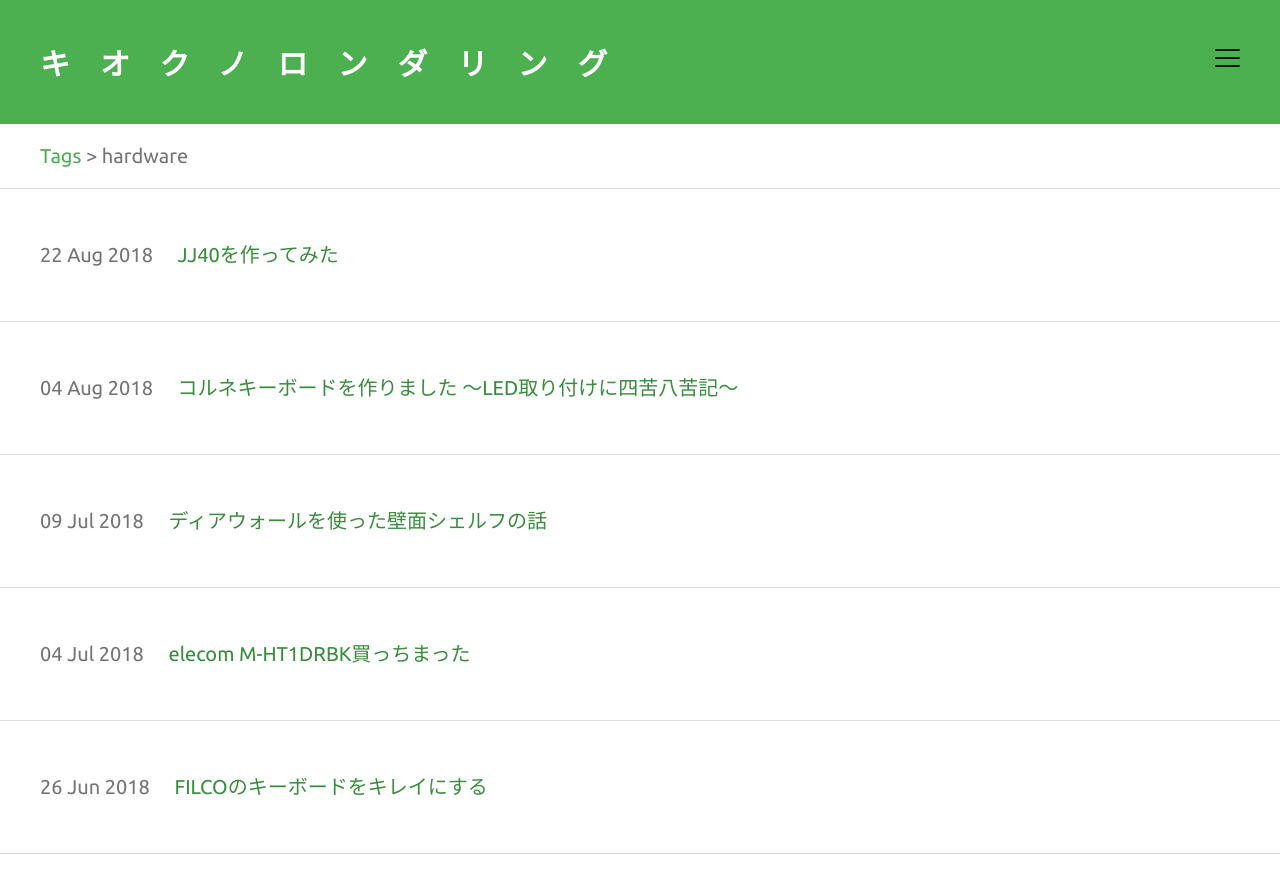
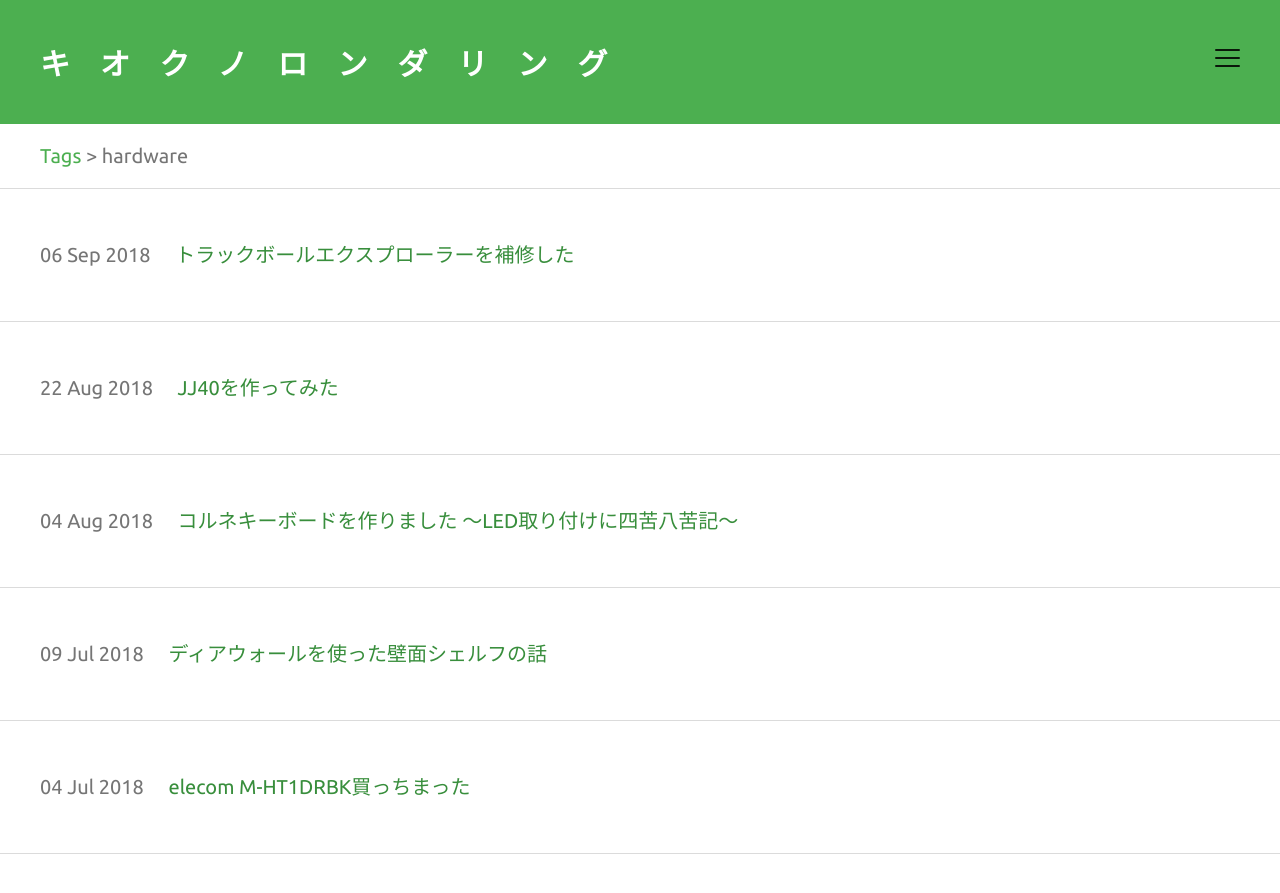
Before and after one commit to marksard/marksard.github.io, a Jekyll site: the page built from tags/hardware.md, in a window 1280 px wide and 900 px high. Shown: the top 893 px of the window. Built offline with Jekyll 4.4.1, drawn with Linux system fonts in a browser that asks for light colours; some web fonts are replaced; some of the changed lines change nothing that is shown.

Commit message:
[article][update]

````diff
--- /dev/null
+++ b/_posts/2018-09-06-repair-the-tbe.markdown
@@ -0,0 +1,60 @@
+---
+layout: post
+title: "トラックボールエクスプローラーを補修した"
+date: 2018-09-06 11:00:00 +0900
+tag: [hardware]
+image: 20180823-P8230056.jpg
+---
+
+# トラックボールエクスプローラーをキレイにしたい
+
+　先日[エレコムのトラックボール]({% post_url 2018-07-04-elecom-m-ht1drbk %})を購入して、壊れてもいいやという気楽さが出来たので（？）トラックボールエクスプローラー（TBE）をキレイにすることにしました。
+
+## 行程
+
+* 分解清掃
+* サンドペーパーをかける
+* サーフェーサーを吹く
+* 好きな色を吹く
+* クリアで塗った色を保護
+* パームレストを追加
+
+## 分解
+
+　かれこれ十数年は使ってるだろうか…パームレスト部の塗装が擦れてハゲてたり、キズがあったり、接着剤が着いたままだったり…となりのHUGEと比べると古さが余計に目立ちます。
+
+![img](/assets/photos/20180628-P6280005.jpg)
+
+　分解はさほど難しくないので詳しい解説などは別に譲ります…。このトラックボールの設計的に内部の基盤やその他パーツの保持をプラスチックの爪で行っている箇所が多く、プラスチックの経年劣化もありあちこちの爪が折れました。分解後の写真なども記録として撮影してたんですが汚いので自粛します(;´Д`A ```
+　全部分解したらボディの修復です。
+
+## ペーパー掛け
+
+　ボディ上部とボタン類をサンドペーパーで大きい傷を消しつつ古い塗装を落とします。
+　土台部分はプラスチックの組成があまりよろしくなさそうで塗料の成分で崩壊を加速させたくないのと、ボディに塗装する色的にもマッチしそうなので塗装はやめました。
+
+　ペーパー掛けは塗膜の食いつきがよくなるようにざざっと400番をかけただけで完了。
+
+![img](/assets/photos/20180701-P7010013.jpg)
+
+## 塗装
+
+　ペーパー掛けしたパーツにサーフェーサーをエアブラシで吹いて塗装します。それが終わったら上塗を同様に。
+　サーフェーサーも上塗りもプラモ用のMr.Colorで塗装しています。
+  乾いたらクリアを吹いて塗膜をコートします。クリアは[以前キーキャップにも吹き付けたもの]({% post_url 2018-06-23-paint-to-keycaps %})を使いました。塗膜も強く肌触りもすごくサラッとして良い感じです。
+
+![img](/assets/photos/20180715-P7150032.jpg)
+
+## パームレストの追加
+
+　常用していた時は手垢防止と安定性向上ためにタオル生地のハンカチを巻きつけて使ってました。今回は補修ついでにHUGEみたいなパームレストを付けようと、ある肌触りの良いEPDM系ゴムシートを買って適当な形状にして貼りつけました。切り口がちょっとガタガタになっちゃったけど、使いごこちがとてもよくなりました。
+
+![img](/assets/photos/20180729-P7290014.jpg)
+
+# まだまだ使えるようになりました
+
+　先日買ったHUGEを仕事場に持って行ってしまったので家用にも買おうかなと思ってたんですけど、TBEがキレイになったのでしばらく使っていく予定です。最近作ってるキーボードの写真と一緒にチラっと映しても変な感じもせず中々気に入ってます。
+
+![img](/assets/photos/20180729-P7290013.jpg)
+![img](/assets/photos/20180823-P8230057.jpg)
+![img](/assets/photos/20180905-P9050017.jpg)
````
Also changed, not shown: _posts/2018-08-04-make-the-crkbd.markdown (line endings or trailing spaces), assets/photos/20180729-P7290014.jpg (added), assets/photos/20180823-P8230057.jpg (added), 5 other files.
